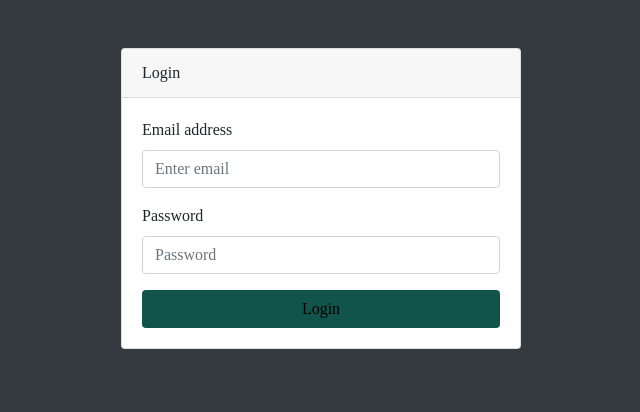
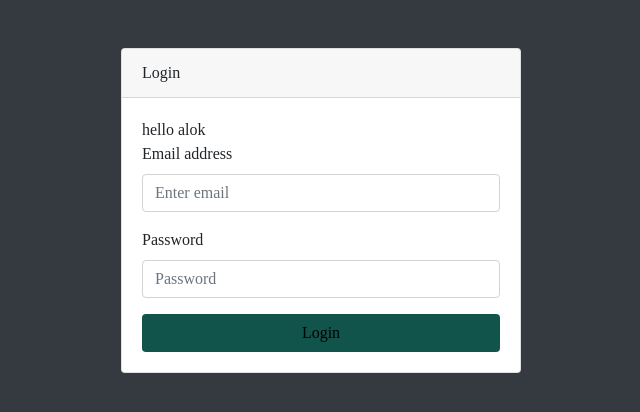
Before and after one commit to aalok-kumar-yadav/patel_jesalpura, a Django app: template admin_webapp/templates/login.html in a window 1280 px wide. Shown: the top 412 px of the page, without its empty margins (319-959 px from the left). Run offline with Django 3.2, Linux system fonts and the light colour scheme; the template is opened without the code that fills it, so the values that code supplies are empty; some libraries are stand-ins or nearby versions.

```diff
--- a/admin_webapp/templates/blog.html
+++ b/admin_webapp/templates/blog.html
@@ -155,8 +155,6 @@
 
 
         <!---  Start Table view of Blog  --->
-
-
 
 
 
--- a/admin_webapp/templates/login.html
+++ b/admin_webapp/templates/login.html
@@ -29,7 +29,7 @@
 
         <form method="post" action="authentication/" enctype="multipart/form-data">
           {% csrf_token %}
-
+          <div>hello alok</div>
           <div class="form-group">
             <label for="exampleInputEmail1">Email address</label>
             <input class="form-control" id="exampleInputEmail1" name="adminEmail" type="email" aria-describedby="emailHelp" placeholder="Enter email">
```
